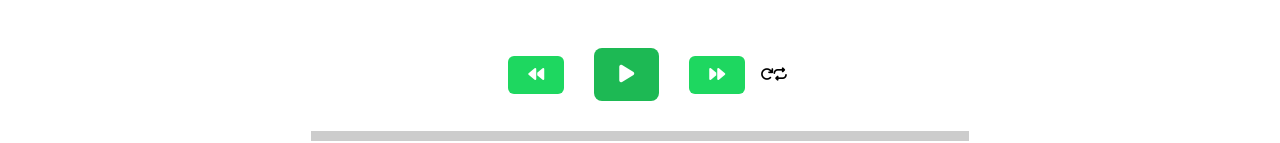
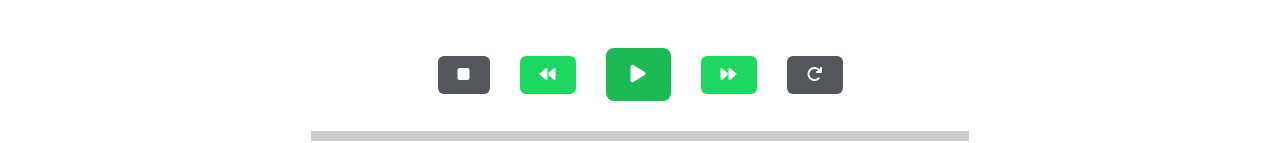
Before and after one commit to bouboudev/lofi-music, a Vue app: page / in a window 1280 px wide. Shown: the part 662-805 px from the top of the page. Built offline with nearby package versions, Linux system fonts and the light colour scheme.

Commit message:
feat: add stop button and functionality

```diff
--- a/src/App.vue
+++ b/src/App.vue
@@ -14,6 +14,9 @@
             :class="{ 'loaded': imageLoaded }" @load="imageLoaded = true" />
         </div>
         <div class="controls">
+          <button class="stop" @click="stop">
+            <i class="fas fa-stop"></i>
+          </button>
           <button class="prev" @click="prev">
             <i class="fas fa-backward"></i>
           </button>
@@ -26,11 +29,8 @@
           <button class="next" @click="next">
             <i class="fas fa-forward"></i>
           </button>
-          <button class="repeat" @click="toggleRepeat">
-            <i class="fas fa-redo" :class="{ active: isRepeat }"></i>
-          </button>
-          <button class="repeat" @click="toggleRepeat">
-            <i class="fas fa-repeat" :class="{ active: isRepeat }"></i>
+          <button class="repeat" @click="toggleRepeat" :class="{ active: isRepeat }">
+            <i class="fas fa-redo"></i>
           </button>
         </div>
         <div class="progress-bar" @click="updateProgressBar">
@@ -182,6 +182,15 @@ export default {
 
     toggleRepeat() {
       this.isRepeat = !this.isRepeat;
+    },
+
+    stop() {
+      this.player.pause();
+      this.player.currentTime = 0;
+      this.isPlaying = false;
+      clearInterval(this.timer);
+      this.currentTime = 0;
+      this.duration = this.player.duration;
     },
     formatTime(time) {
       const minutes = Math.floor(time / 60);
@@ -376,7 +385,28 @@ button:hover {
   opacity: 1;
 }
 
-.controls button.repeat i.active {
+
+.repeat {
+  font-size: 16px;
+  font-weight: 700;
+  padding: 10px 20px;
+  margin: 0px 15px;
+  border-radius: 6px;
+  background-color: #53565a;
+  color: #fff;
+}
+
+.repeat.active i {
   color: var(--couleur-principale);
 }
+
+.stop {
+  font-size: 16px;
+  font-weight: 700;
+  padding: 10px 20px;
+  margin: 0px 15px;
+  border-radius: 6px;
+  color: #fff;
+  background-color: #53565a;
+}
 </style>
```
